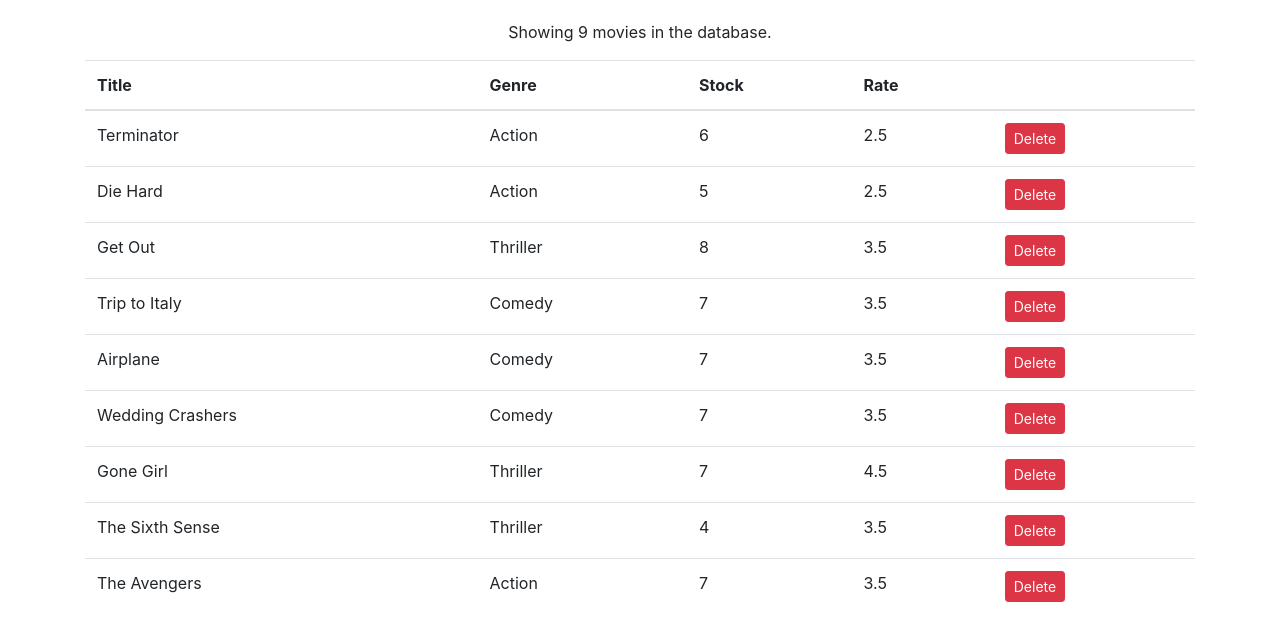
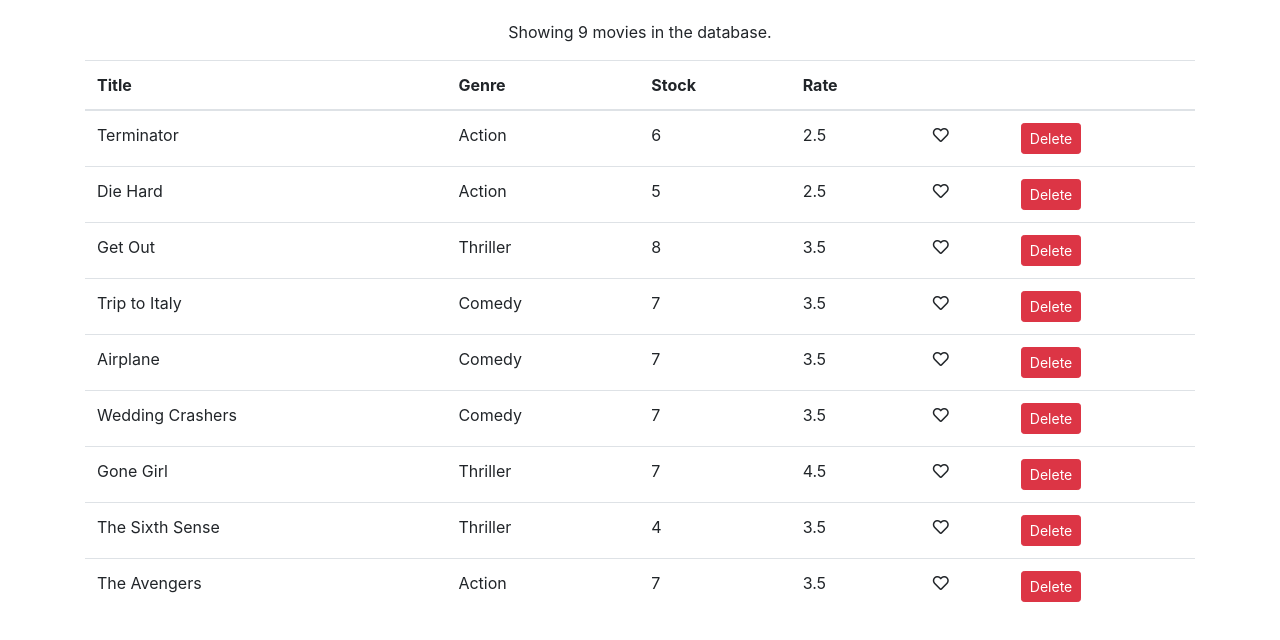
Before and after one commit to IzzyBeraja/Vidly-FrontEnd, a React (Create React App) app: page / in a window 1280 px wide. Shown: the top 640 px of the page. Built offline with nearby package versions, Linux system fonts and the light colour scheme.

Commit message:
Removed font-awesome 4 and dependencies. Added font-awesome 5. Updated all other packages. Added a reusable like button.

```diff
--- a/package.json
+++ b/package.json
@@ -3,11 +3,11 @@
   "version": "0.1.0",
   "private": true,
   "dependencies": {
+    "@fortawesome/fontawesome-free": "^5.14.0",
     "@testing-library/jest-dom": "^4.2.4",
     "@testing-library/react": "^9.5.0",
     "@testing-library/user-event": "^7.2.1",
-    "bootstrap": "^4.5.0",
-    "font-awesome": "^4.7.0",
+    "bootstrap": "^4.5.2",
     "react": "^16.13.1",
     "react-dom": "^16.13.1",
     "react-scripts": "3.4.1"
--- /dev/null
+++ b/src/components/like.jsx
@@ -0,0 +1,8 @@
+import React from "react";
+
+const LikeButton = props => {
+  let classes = (props.liked ? "fas" : "far") + " fa-heart";
+  return <i className={classes} onClick={props.onClick} style={{ cursor: "pointer" }}></i>;
+};
+
+export default LikeButton;
--- a/src/components/movie.jsx
+++ b/src/components/movie.jsx
@@ -1,5 +1,6 @@
 import React, { Component } from "react";
 import { getMovies } from "../services/fakeMovieService";
+import LikeButton from "./like";
 
 class Movie extends Component {
   state = {
@@ -11,6 +12,14 @@
     this.setState({ movies });
   };
 
+  handleLikeStatus = movie => {
+    const movies = [...this.state.movies].map(({ ...m }) => {
+      if (m._id === movie._id) m.liked = !movie.liked;
+      return m;
+    });
+    this.setState({ movies });
+  };
+
   renderMovies = () => {
     return this.state.movies.map(movie => {
       return (
@@ -19,6 +28,9 @@
           <td>{movie.genre.name}</td>
           <td>{movie.numberInStock}</td>
           <td>{movie.dailyRentalRate}</td>
+          <td>
+            <LikeButton liked={movie.liked} onClick={() => this.handleLikeStatus(movie)}></LikeButton>
+          </td>
           <td>
             <button className="btn btn-danger btn-sm" onClick={() => this.handleDelete(movie)}>
               Delete
@@ -44,6 +56,7 @@
               <th>Stock</th>
               <th>Rate</th>
               <th></th>
+              <th></th>
             </tr>
           </thead>
           <tbody>{this.renderMovies()}</tbody>
--- a/src/services/fakeMovieService.js
+++ b/src/services/fakeMovieService.js
@@ -7,64 +7,64 @@
     genre: { _id: "5b21ca3eeb7f6fbccd471818", name: "Action" },
     numberInStock: 6,
     dailyRentalRate: 2.5,
-    publishDate: "2018-01-03T19:04:28.809Z"
+    publishDate: "2018-01-03T19:04:28.809Z",
   },
   {
     _id: "5b21ca3eeb7f6fbccd471816",
     title: "Die Hard",
     genre: { _id: "5b21ca3eeb7f6fbccd471818", name: "Action" },
     numberInStock: 5,
-    dailyRentalRate: 2.5
+    dailyRentalRate: 2.5,
   },
   {
     _id: "5b21ca3eeb7f6fbccd471817",
     title: "Get Out",
     genre: { _id: "5b21ca3eeb7f6fbccd471820", name: "Thriller" },
     numberInStock: 8,
-    dailyRentalRate: 3.5
+    dailyRentalRate: 3.5,
   },
   {
     _id: "5b21ca3eeb7f6fbccd471819",
     title: "Trip to Italy",
     genre: { _id: "5b21ca3eeb7f6fbccd471814", name: "Comedy" },
     numberInStock: 7,
-    dailyRentalRate: 3.5
+    dailyRentalRate: 3.5,
   },
   {
     _id: "5b21ca3eeb7f6fbccd47181a",
     title: "Airplane",
     genre: { _id: "5b21ca3eeb7f6fbccd471814", name: "Comedy" },
     numberInStock: 7,
-    dailyRentalRate: 3.5
+    dailyRentalRate: 3.5,
   },
   {
     _id: "5b21ca3eeb7f6fbccd47181b",
     title: "Wedding Crashers",
     genre: { _id: "5b21ca3eeb7f6fbccd471814", name: "Comedy" },
     numberInStock: 7,
-    dailyRentalRate: 3.5
+    dailyRentalRate: 3.5,
   },
   {
     _id: "5b21ca3eeb7f6fbccd47181e",
     title: "Gone Girl",
     genre: { _id: "5b21ca3eeb7f6fbccd471820", name: "Thriller" },
     numberInStock: 7,
-    dailyRentalRate: 4.5
+    dailyRentalRate: 4.5,
   },
   {
     _id: "5b21ca3eeb7f6fbccd47181f",
     title: "The Sixth Sense",
     genre: { _id: "5b21ca3eeb7f6fbccd471820", name: "Thriller" },
     numberInStock: 4,
-    dailyRentalRate: 3.5
+    dailyRentalRate: 3.5,
   },
   {
     _id: "5b21ca3eeb7f6fbccd471821",
     title: "The Avengers",
     genre: { _id: "5b21ca3eeb7f6fbccd471818", name: "Action" },
     numberInStock: 7,
-    dailyRentalRate: 3.5
-  }
+    dailyRentalRate: 3.5,
+  },
 ];
 
 export function getMovies() {
```
Also changed, not shown: src/index.js (+8 -8 lines), 1 other file (tests, documents, lock files or other folders).
